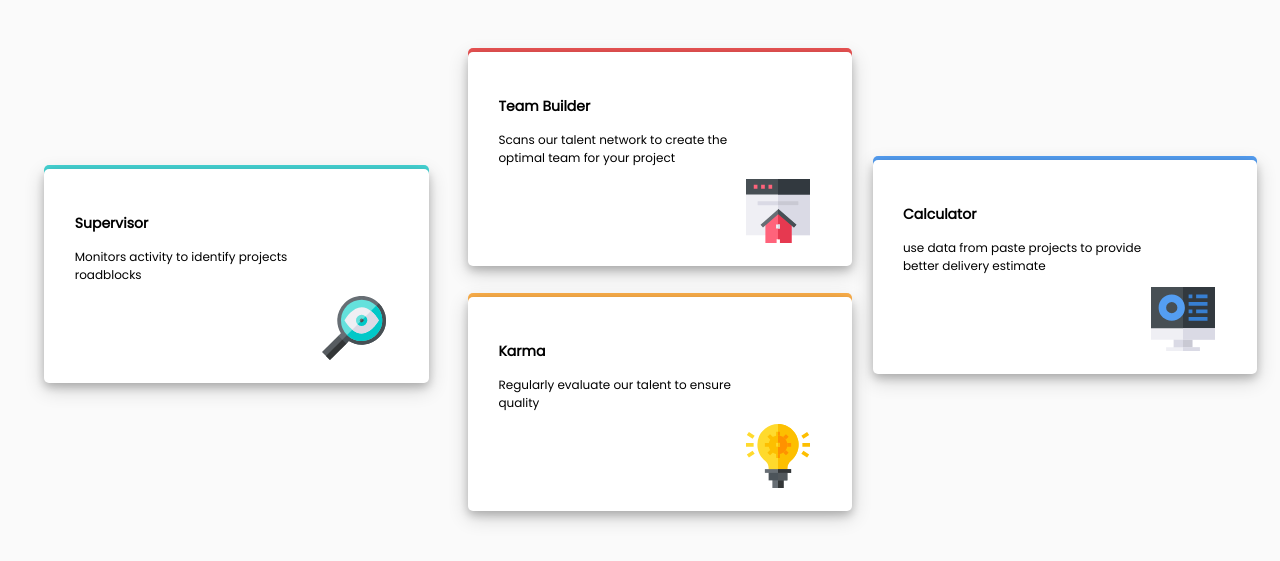
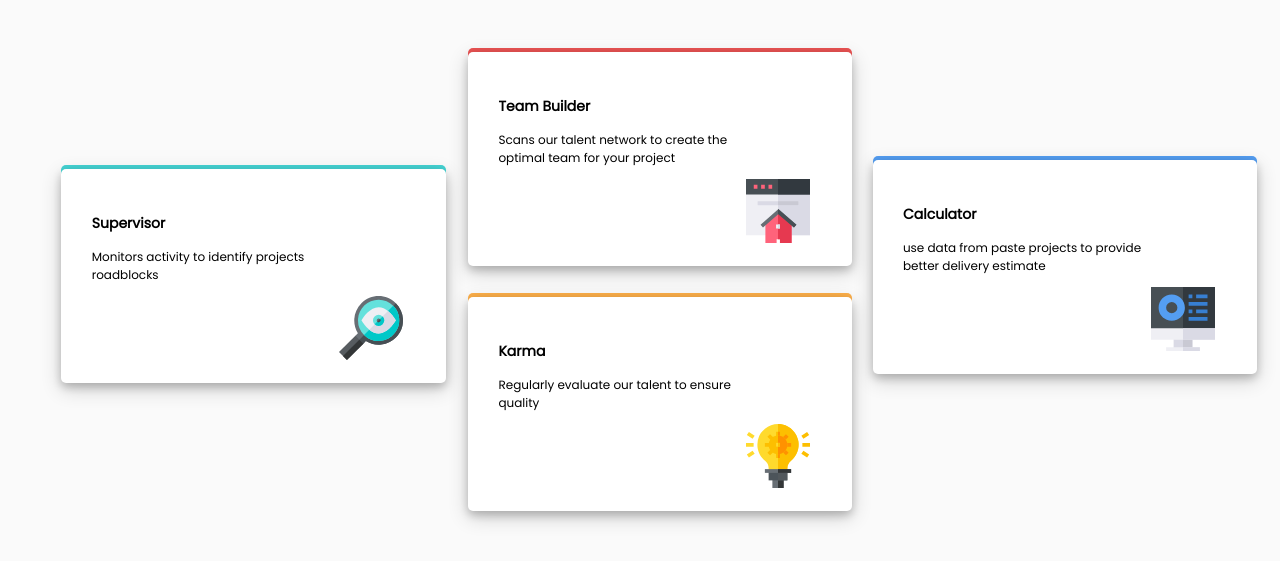
Before and after one commit to redasewalm/Four-card-feature-section, a plain HTML site: page public_html/index.html in a window 1280 px wide. Shown: the part 191-752 px from the top of the page. Drawn offline with Linux system fonts and the light colour scheme.

Commit message:
Update stsheet.css

```diff
--- a/public_html/stsheet.css
+++ b/public_html/stsheet.css
@@ -43,7 +43,7 @@ body {
  .container #box1{
      box-shadow: 0 4px 8px 0 rgba(0, 0, 0, 0.2), 0 6px 20px 0 rgba(0, 0, 0, 0.19),
 0px -4px  hsl(180, 62%, 55%);
-     margin-left: -90px;
+     margin-left: -73px;
      margin-top: 172px;
 }
  .container #box2{
```
